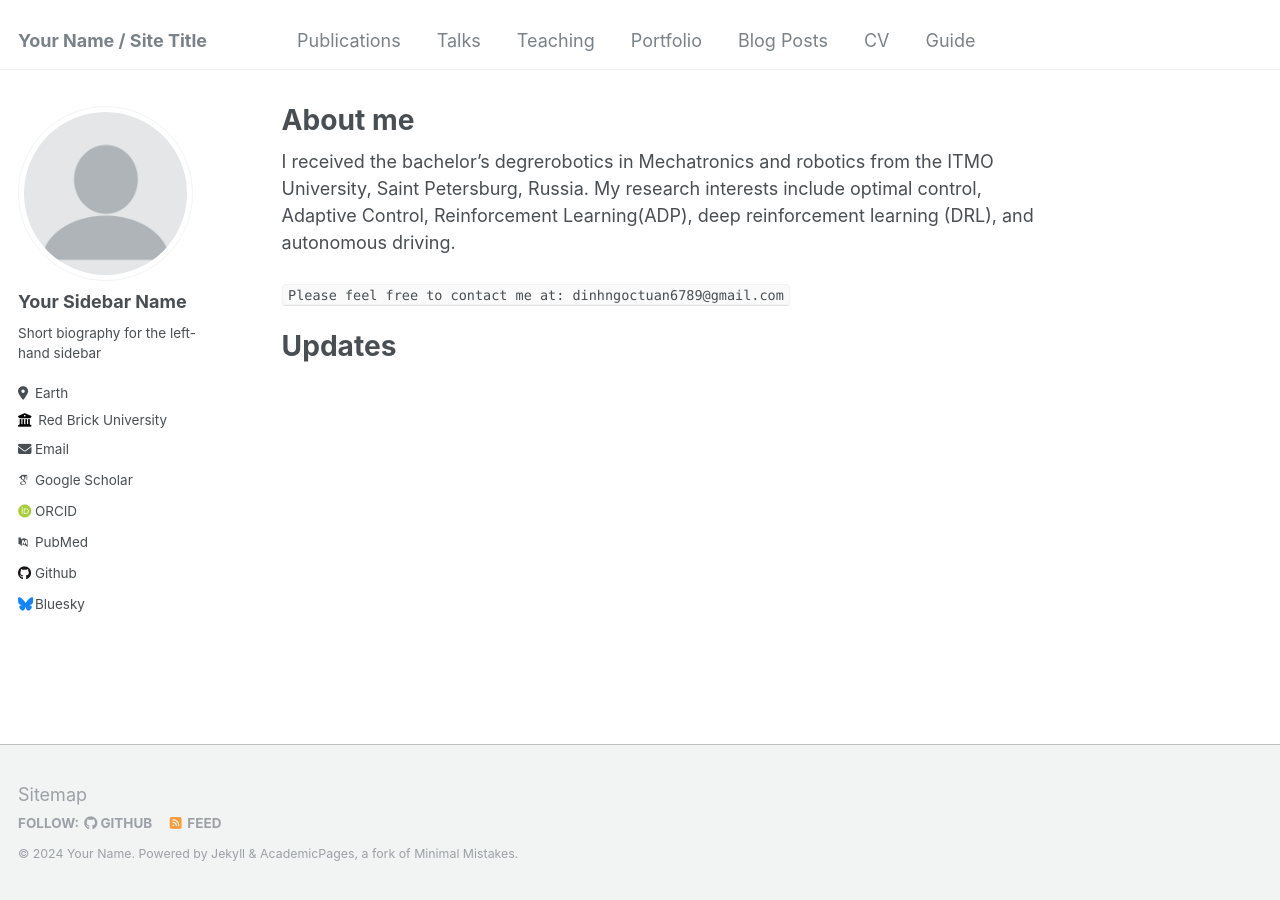
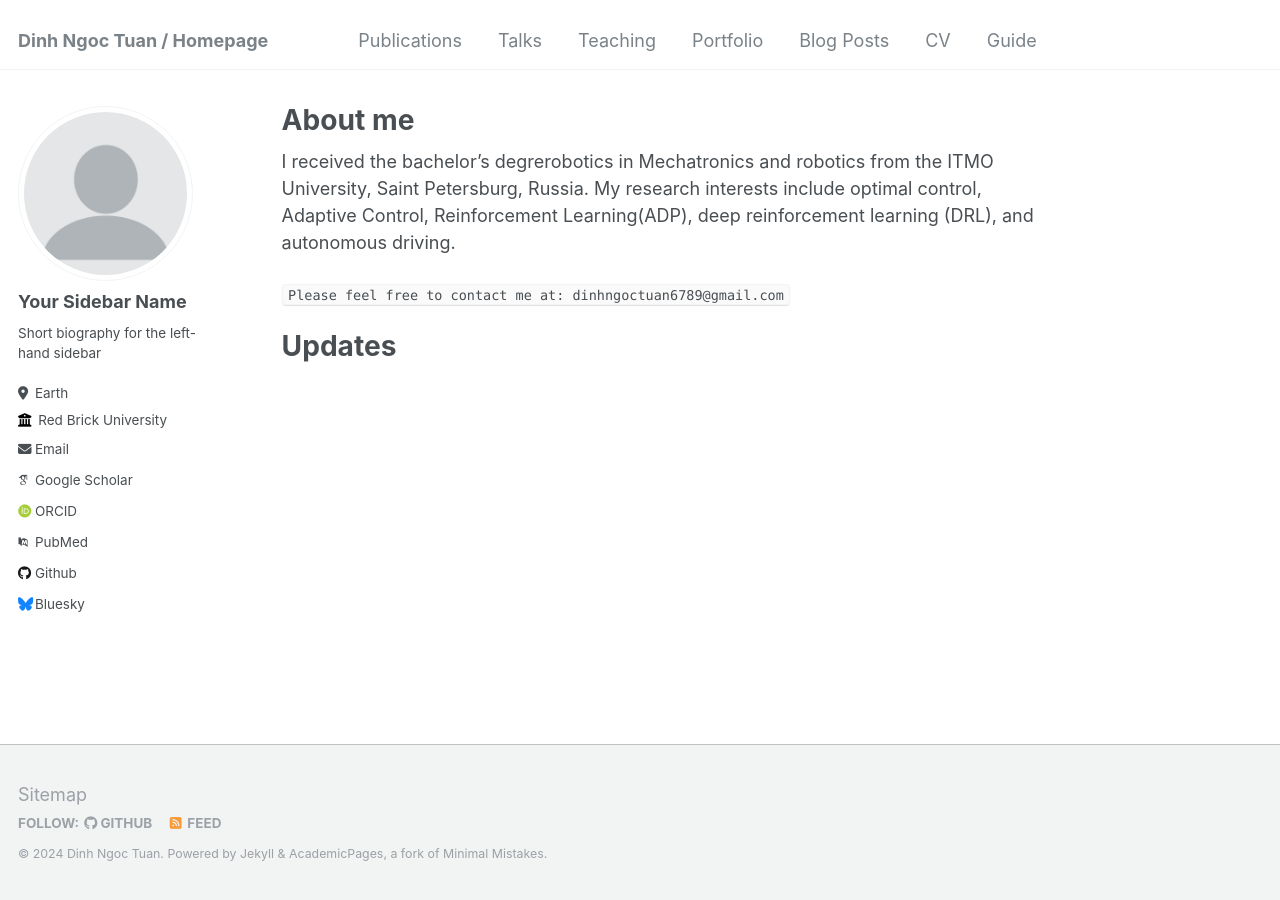
Before and after one commit to TuanRobotics/TuanRobotics.github.io, a Jekyll site: the page built from _pages/about.md, in a window 1280 px wide. Built offline with Jekyll 4.4.1, drawn with Linux system fonts in a browser that asks for light colours; some web fonts are replaced.

Commit message:
Update _config.yml

```diff
--- a/_config.yml
+++ b/_config.yml
@@ -8,13 +8,13 @@
 
 # Basic Site Settings
 locale                   : "en-US"
-title                    : "Your Name / Site Title"
+title                    : "Dinh Ngoc Tuan / Homepage"
 title_separator          : "-"
-name                     : &name "Your Name"
-description              : &description "personal description"
-url                      : https://academicpages.github.io # the base hostname & protocol for your site e.g. "https://mmistakes.github.io"
+name                     : &name "Dinh Ngoc Tuan"
+description              : &description "personal descri"
+url                      : https://tuanrobotics.github.io/
 baseurl                  : "" # the subpath of your site, e.g. "/blog"
-repository               : "academicpages/academicpages.github.io"
+repository               : "https://github.com/TuanRobotics/TuanRobotics.github.io"
 
 # Site Author - The following control what appear as part of the author content on the side bar.
 #               If a field is blank the icon and link will not appear, otherwise it will be shown.
```
